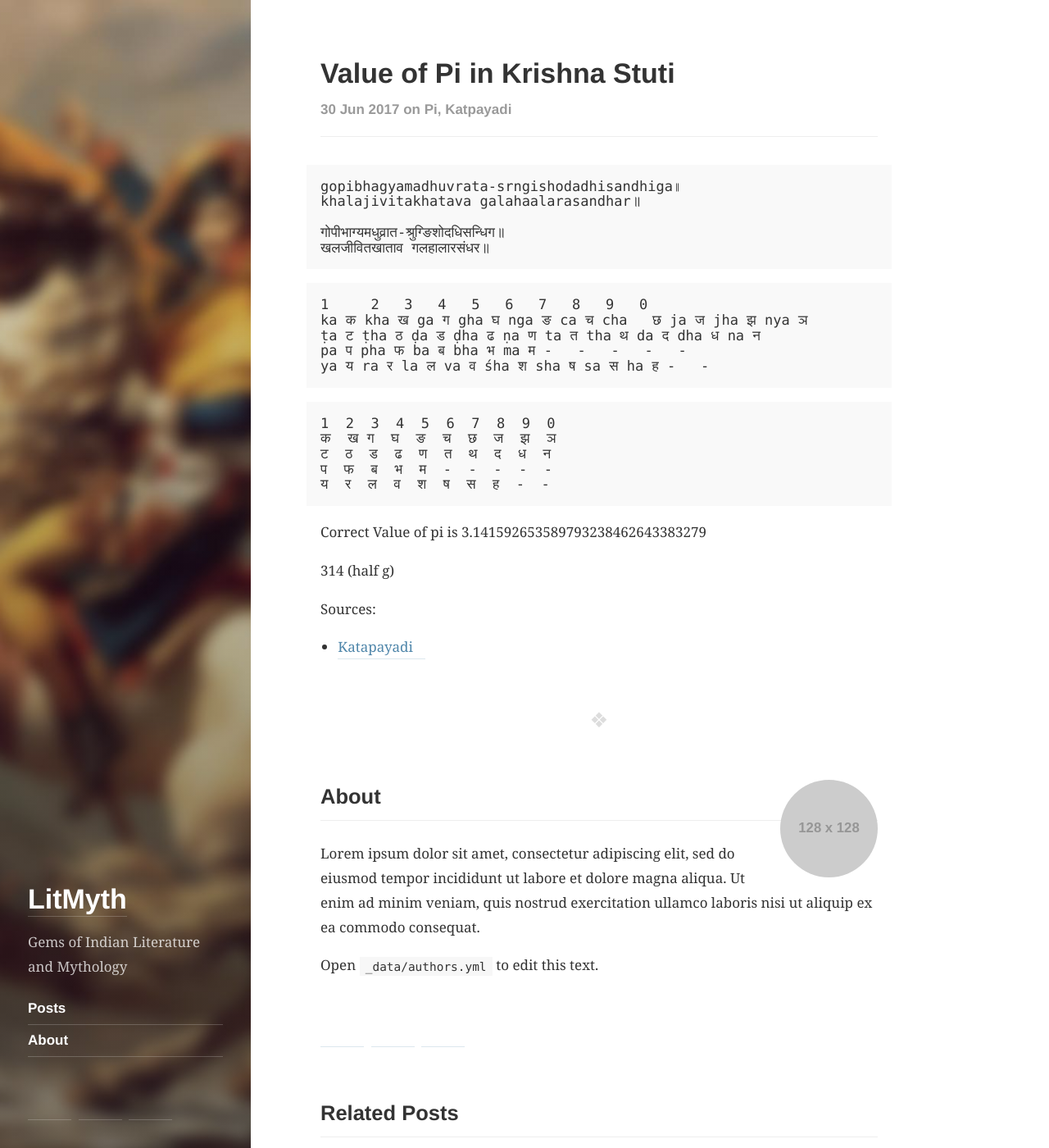
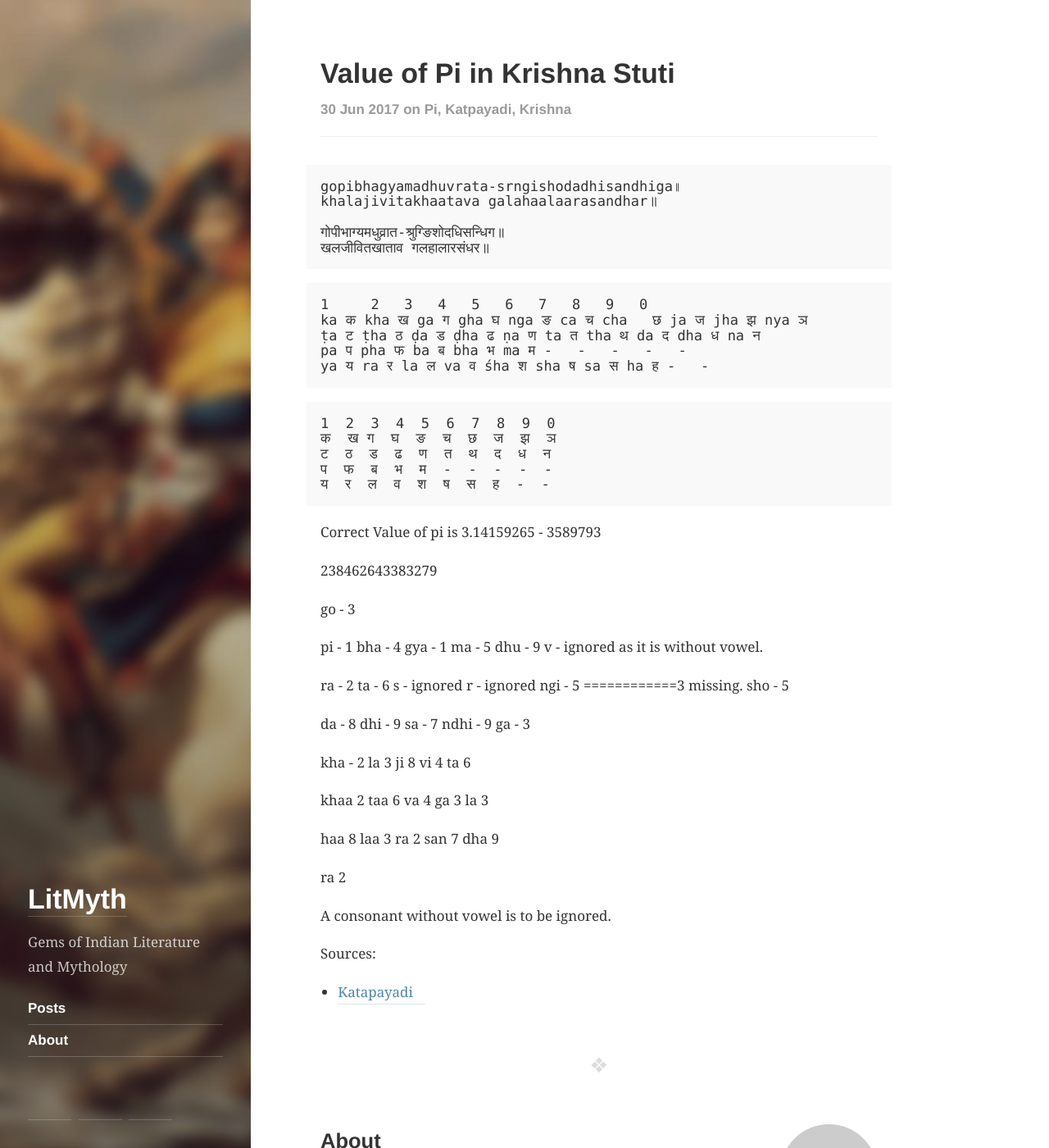
Before and after one commit to yashkumarsharma/blog, a Jekyll site: the page built from _posts/2017-06-30-value-of-pi-in-krishna-stuti.md, in a window 1280 px wide and 1400 px high. Shown: the whole window at 82% size. Built offline with Jekyll 4.4.1, drawn with Linux system fonts in a browser that asks for light colours; nearby versions of some CDN libraries; some of the changed text lies outside the part shown.

Commit message:
Partially added second article.

```diff
--- a/_data/authors.yml
+++ b/_data/authors.yml
@@ -1,18 +1,14 @@
 # The primary author of this blog.
 # Must be the same as `author` in `_config.yml`.
 # Change `qwtel` to your shortname (used in the front matter to set a page's author, e.g. `author: qwtel`).
-qwtel:
+yash:
   name:              Yash Kumar Sharma
   email:             yks.nit@gmail.com
 
   # Used at the bottom of each page and at the top of the `about` layout
   # Markdown enabled, can use multiple paragraphs (enabled by `|`)
   about:             |
-    Lorem ipsum dolor sit amet, consectetur adipiscing elit,
-    sed do eiusmod tempor incididunt ut labore et dolore magna aliqua.
-    Ut enim ad minim veniam, quis nostrud exercitation ullamco laboris nisi ut aliquip ex ea commodo consequat.
-
-    Open `_data/authors.yml` to edit this text.
+    Just curious.
 
   # This photo will be used in the about section
   picture:
--- a/_includes/footer.html
+++ b/_includes/footer.html
@@ -3,7 +3,8 @@
   {% if site.copyright.size > 0 %}
     {{ site.copyright | markdownify }}
   {% endif %}
-  <p>
+  <!--p>
+    <code> Its really an amazing theme - </code>
     <code>Powered by <a href="https://qwtel.com/hydejack/">Hydejack</a> v<span id="_version">6.4.1</span></code>
-  </p>
+  </p-->
 </footer>
--- a/_posts/2017-06-30-value-of-pi-in-krishna-stuti.md
+++ b/_posts/2017-06-30-value-of-pi-in-krishna-stuti.md
@@ -1,12 +1,12 @@
 ---
 layout: post
 title: 'Value of Pi in Krishna Stuti'
-tags: [Pi,katpayadi]
+tags: [Pi,katpayadi,krishna]
 ---
 
 <pre>
 gopibhagyamadhuvrata-srngishodadhisandhiga॥
-khalajivitakhatava galahaalarasandhar॥
+khalajivitakhaatava galahaalaarasandhar॥
 
 गोपीभाग्यमधुव्रात-श्रुग्ङिशोदधिसन्धिग॥
 खलजीवितखाताव गलहालारसंधर॥
@@ -28,9 +28,61 @@ ya य ra र la ल va व śha श sha ष sa स ha ह -   -
 य  र  ल  व  श  ष  स  ह  -  -
 </pre>
 
-Correct Value of pi is 3.141592653589793238462643383279
 
-314 (half g)
+
+
+Correct Value of pi is 3.14159265 -
+3589793
+
+238462643383279
+
+
+
+go - 3
+
+pi - 1
+bha - 4
+gya - 1
+ma - 5
+dhu - 9
+v - ignored as it is without vowel.
+
+ra - 2
+ta - 6
+s - ignored
+r - ignored
+ngi - 5
+============3 missing.
+sho - 5
+
+da - 8
+dhi - 9
+sa - 7
+ndhi - 9
+ga - 3
+
+kha - 2
+la 3
+ji 8
+vi 4
+ta 6
+
+khaa 2
+taa 6
+va 4
+ga 3
+la 3
+
+haa 8
+laa 3
+ra 2
+san 7
+dha 9
+
+ra 2
+
+A consonant without vowel is to be ignored.
+
 
 Sources:
 * [Katapayadi](https://en.wikipedia.org/wiki/Katapayadi_system)
```
Also changed, not shown: _posts/2017-06-01-hidden-medicine-of-diabeties-in-ganesha-mantra.md (added, +50 -0 lines).
